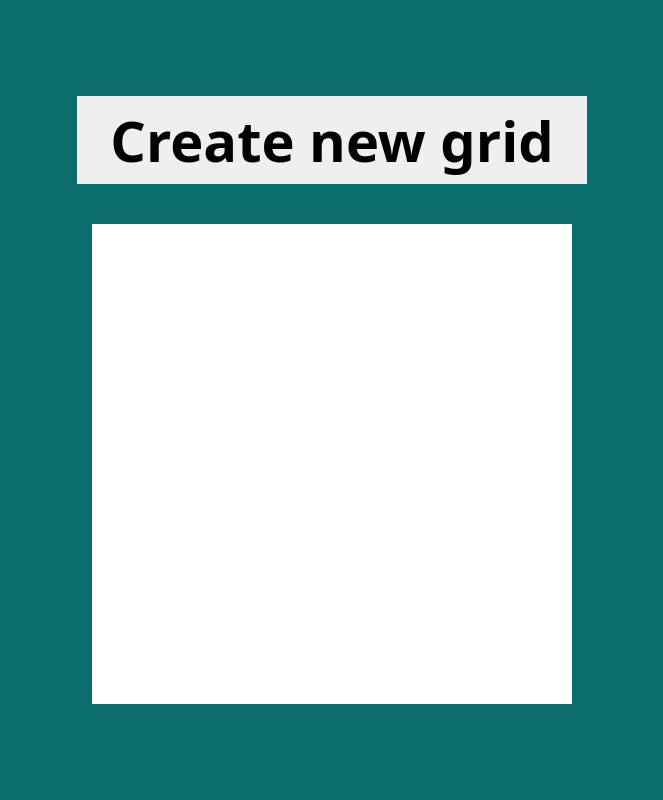
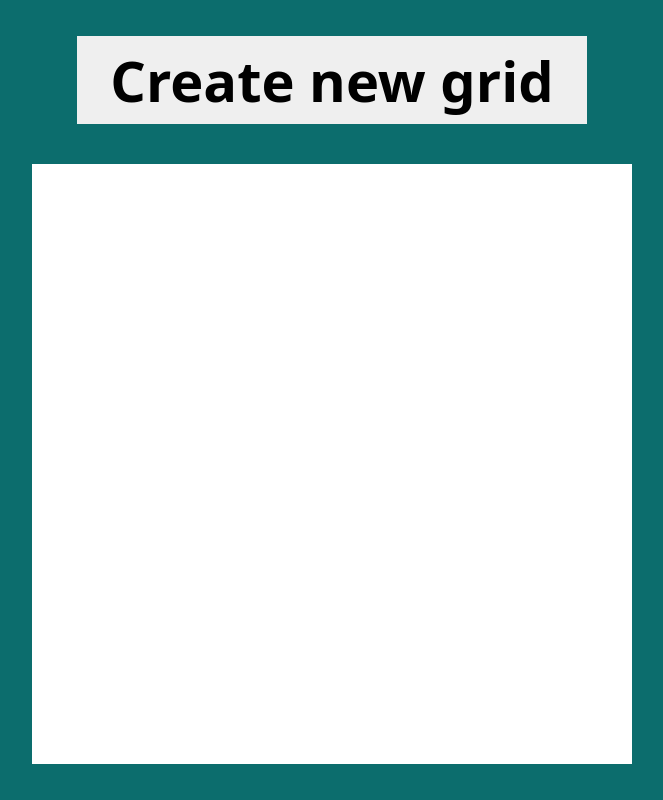
Before and after one commit to pkrzysiekk/odin-etch-a-sketch, a plain HTML site: page index.html in a window 1280 px wide. Shown: the whole page, without its empty margins (308-971 px from the left). Drawn offline with Linux system fonts and the light colour scheme.

Commit message:
Repaired rendering grid problem

```diff
--- a/script.js
+++ b/script.js
@@ -3,14 +3,14 @@ const createButton=document.querySelector("#create")
 
 function generateGrid(numberOfRows,numberOfColumns)
 {
-    for(i=0;i<numberOfRows;i++)
+    for(i=0;i<numberOfRows*numberOfColumns;i++)
     {
-        for(j=0;j<numberOfColumns;j++)
-        {
-            const divBox=document.createElement("div")
-            divBox.className="grid"
-            container.appendChild(divBox)
-        }
+        const divBox=document.createElement("div")
+        divBox.className="grid"
+        divBox.style.width = `${600 / numberOfColumns }px`;
+        divBox.style.height = `${600 / numberOfColumns }px`;
+        container.appendChild(divBox)
+
     }
     subscribeToEvents()
 
--- a/style.css
+++ b/style.css
@@ -14,23 +14,19 @@ body{
 }
 #container{
     display: flex;
-    justify-content: start;
-    flex-direction: column;
     flex-wrap: wrap;
-    flex-grow: 0;
-    align-items: center;
-    max-height: 500px;
-    max-width: 600px;
+    width: 600px;
+    height: 600px;
     background-color: rgb(110, 104, 104);
 
 }
 
 .grid{
-    height: 30px;
-    width: 30px;
-    flex-shrink: 1;
-    display: inline-block;
+
     background: white;
+    padding: 0;
+    margin: 0;
+    gap: 0;
     /*border: 1px solid black;*/
 }
 .hovered{
```
